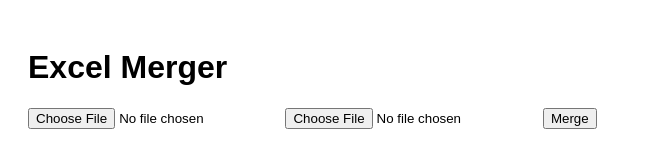
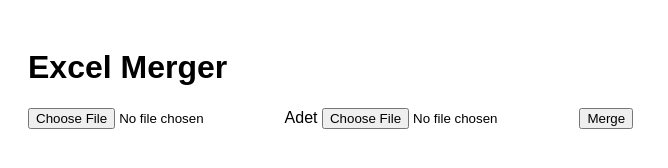
Before and after one commit to hamzabilalaydin/excelMerger, a plain HTML site: page index.html in a window 1280 px wide. Shown: the whole page, without its empty margins (0-668 px from the left). Drawn offline with Linux system fonts and the light colour scheme.

Commit message:
new adet

```diff
--- a/index.html
+++ b/index.html
@@ -30,6 +30,7 @@
 <body>
     <h1>Excel Merger</h1>
     <input type="file" id="file1" accept=".xlsx" />
+    <label for="file1">Adet</label>
     <input type="file" id="file2" accept=".xlsx" />
     <button id="mergeButton">Merge</button>
     <a href=""></a>
```
